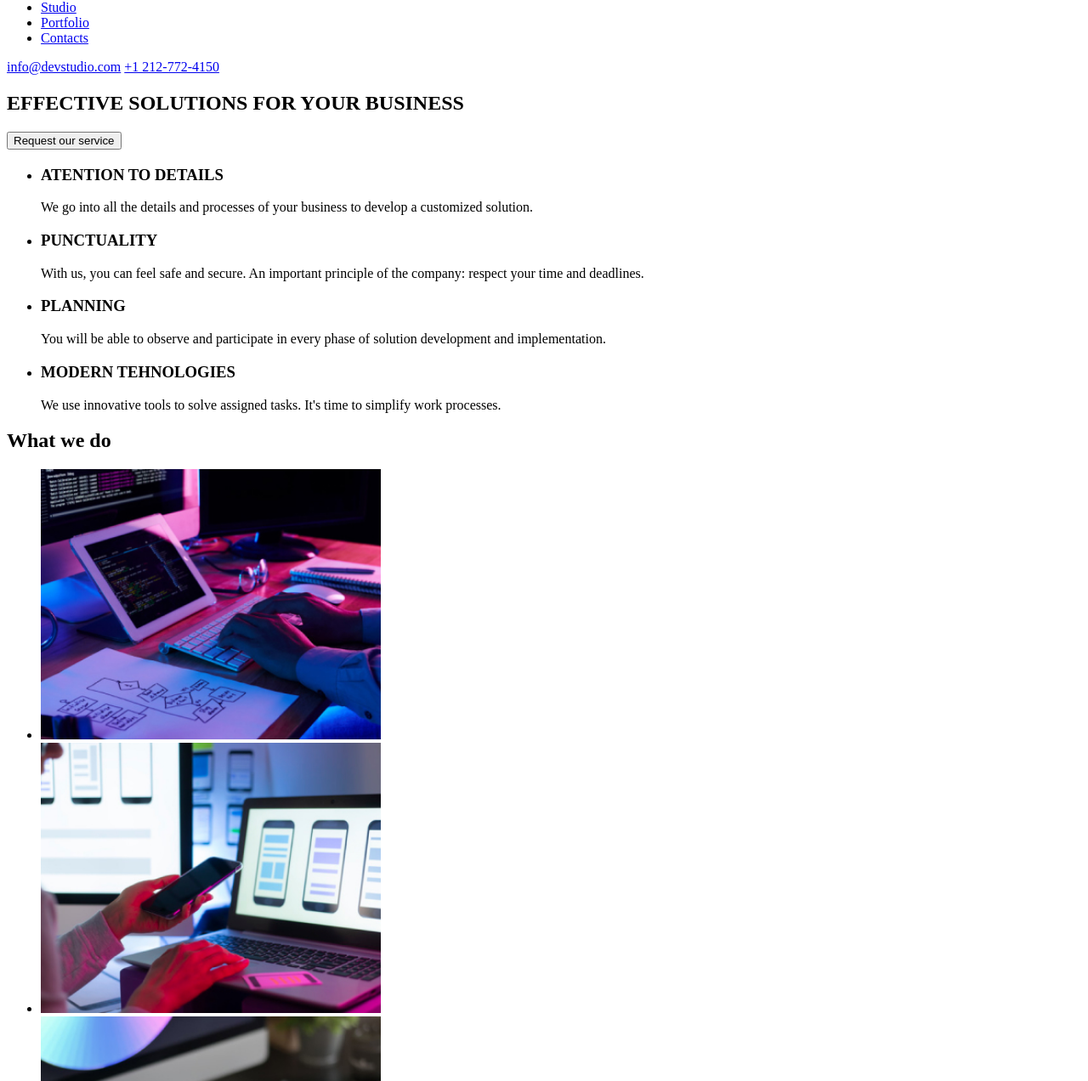
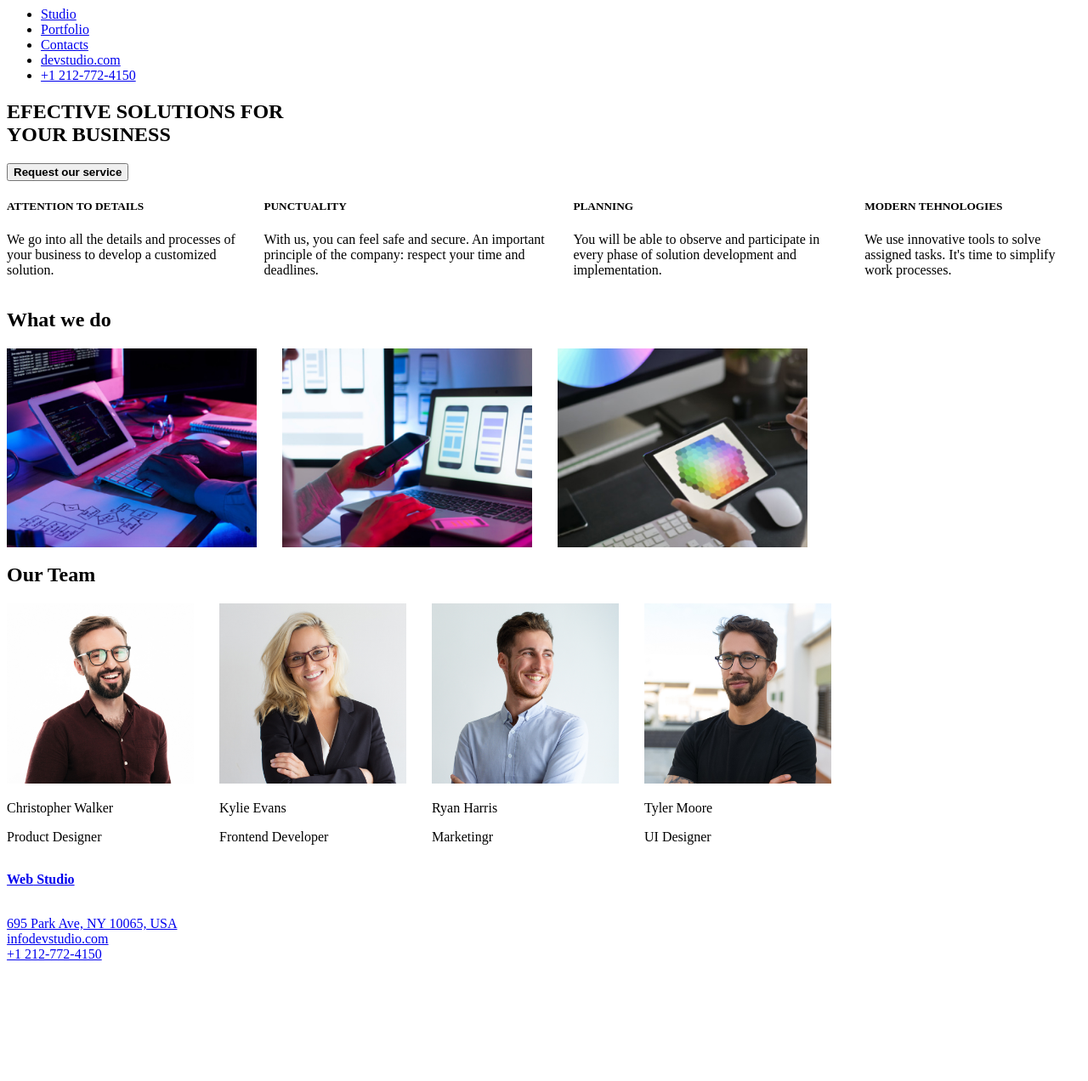
Before and after one commit to Pam0391/goit-markup-hw-002, a plain HTML site: page index.html in a window 1280 px wide. Shown: the part 42-1314 px from the top of the page at 85% size. After the commit the page ends 1182 px from the top, so only its background shows below. Drawn offline with Linux system fonts and the light colour scheme.

Commit message:
am adaugat fisier css
mai am de adaugat stiluri css

```diff
--- a/index.html
+++ b/index.html
@@ -4,97 +4,162 @@
     <title>goit-markup-hw-01</title>
     <meta charset="UTF-8">
     <meta name="viewport" content="width=device-width, initial-scale=1.0">
+    <link rel="preconnect" href="https://fonts.googleapis.com">
+    <link rel="preconnect" href="https://fonts.gstatic.com" crossorigin="">
+    <link href="https://fonts.googleapis.com/css2?family=Raleway:ital,wght@0,100..900;1,100..900&amp;family=Roboto:ital,wght@0,100;0,300;0,400;0,500;0,700;0,900;1,100;1,300;1,400;1,500;1,700;1,900&amp;display=swap" rel="stylesheet">
+    <link rel="stylesheet" href="./css/style.css">
 </head>
 <body>
     <!--Nav Bar-->
-    <header>
-        <a href="index.html">WebStudio</a>
-        <nav>
-          <ul>
-            <li><a href="studio.html" target="_blank">Studio</a></li>
-            <li><a href="portfolio.html" target="_blank">Portfolio</a></li>
-            <li><a href="contacts.html" target="_blank">Contacts</a></li>
-          </ul>
+    <header class="header">
+        <nav class="navigation>"
+            <div id="WebStudio">
+                <a href="WebStudio">
+                    <p>
+                        <b>
+                            <span class="header__logo__web">Web</span>
+                            Studio
+                        </b>
+                    </p>
+                </a>
+            </div>
         </nav>
-        <a href="mailto:info@devstudio.com">info@devstudio.com</a>
-        <a href="tel:+12127724150">+1 212-772-4150</a>
-      </header>
-      <main>
-        <!--Hero-->
-        <section>
-            <h1>EFFECTIVE SOLUTIONS FOR YOUR BUSINESS</h1>
-            <button type="button">Request our service</button>
-        </section>
-        <!--Skills-->
-        <section>
+        <div class="list">
             <ul>
                 <li>
-                    <h3>ATENTION TO DETAILS</h3>
-                    <p>We go into all the details and processes of your business to develop a customized solution.</p>
+                    <a href="index.html">
+                    <span class="second__list">Studio</span></a>
                 </li>
                 <li>
-                    <h3>PUNCTUALITY</h3>
-                    <p>With us, you can feel safe and secure. An important principle of the company: respect your time and deadlines.</p>
+                    <a href="portofolio.html">Portfolio</a>
                 </li>
                 <li>
-                    <h3>PLANNING</h3>
-                    <p>You will be able to observe and participate in every phase of solution development and implementation.</p>
+                    <a href="#Contacts">Contacts</a>
                 </li>
                 <li>
-                    <h3>MODERN TEHNOLOGIES</h3>
-                    <p>We use innovative tools to solve assigned tasks. It's time to simplify work processes.</p>
+                    <a href="mailto:info@devstudio.com" class="list__address">devstudio.com</a>
+                </li>
+                <li>
+                    <a href="tel:+12127724150" class="list__tel">+1 212-772-4150</a>
                 </li>
             </ul>
+        </div>
+    </header>
+    <!--Nucleu Pagina-->
+    <main id="Studio">
+        <section class="title">
+            <h1>EFECTIVE SOLUTIONS FOR<br>YOUR BUSINESS</h1>
+            <button type="button" class="button">
+                <b>Request our service</b>
+            </button>
+        </section>
+        <!--Hero section-->
+        <section>
+            <div style="display: flex; gap: 30px;" class="hero__section">
+                <!--Container 1-->
+                <div>
+                    <h5 class="hero__section__title">
+                        <b>ATTENTION TO DETAILS</b>
+                    </h5>
+                    <p class="hero__section__text">
+                        We go into all the details and processes of your business to develop a customized solution.
+                    </p>
+                </div>
+                <!--Container 2-->
+                <div>
+                    <h5 class="hero__section__title">
+                        <b>PUNCTUALITY</b>
+                    </h5>
+                    <p class="hero__section__text">
+                        With us, you can feel safe and secure. An important principle of the company: respect your time and deadlines.
+                    </p>
+                </div>
+                <!--Container 3-->
+                <div>
+                    <h5 class="hero__section__title">
+                        <b>PLANNING</b>
+                    </h5>
+                    <p class="hero__section__text">
+                        You will be able to observe and participate in every phase of solution development and implementation.
+                    </p>
+                </div>
+                <!--Container 4-->
+                <div>
+                    <h5 class="hero__section__title">
+                        <b>MODERN TEHNOLOGIES</b>
+                    </h5>
+                    <p class="hero__section__text">
+                        We use innovative tools to solve assigned tasks. It's time to simplify work processes.
+                    </p>
+                </div>
+            </div>
         </section>
         <!--What we do-->
         <section>
-            <h2>What we do</h2>
-            <ul>
-                <li>
-                    <img src="./images/img1.jpg" alt="hard work" width="400" />
-                </li>
-                <li>
-                    <img src="./images/img2.jpg" alt="mobile responsive" width="400" />
-                </li>
-                <li>
-                    <img src="./images/img3.jpg" alt="color adjustment" width="400" />
-                </li>
-            </ul>
+            <h2 class="what__we__do__title">
+                <b>What we do</b>
+            </h2>
+            <div style="display: flex; gap: 30px" class="what__we__do__images">
+                <img src="./images/img1.jpg" alt="hard work" width="294" />
+                <img src="./images/img2.jpg" alt="mobile responsive" width="294" />
+                <img src="./images/img3.jpg" alt="color adjustment" width="294" />
+            </div>
         </section>
         <!--Our team-->
-        <section>
-            <h2>Our Team</h2>
-            <ul>
-                <li>
-                    <img src="./images/img4.jpg" alt="Christopher Walker" width="400" /><br/>
-                    <span>Christopher Walker</span><br/>
-                    <em>Product Designer</em>
-                </li>
-                <li>
-                    <img src="./images/img5.jpg" alt="Kylie Evans" width="400" /><br/>
-                    <span>Kylie Evans</span><br/>
-                    <em>Frontend Developer</em>
-                </li>
-                <li>
-                    <img src="./images/img6.jpg" alt="Ryan Harris" width="400" /><br/>
-                    <span>Ryan Harris</span><br/>
-                    <em>Marketing</em>
-                </li>
-                <li>
-                    <img src="./images/img7.jpg" alt="Tyler Moore" width="400" /><br/>
-                    <span>Tyler Moore</span><br/>
-                    <em>UI Designer</em>
-                </li>
-            </ul>
+        <section class="our__team">
+            <h2 class="our__team__title">
+                <b>Our Team</b>
+            </h2>
+            <!--Container cu informatii despre membri-->
+            <div style="display: flex; gap: 30px">
+                <!--Container 1-->
+                <div class="container__1">
+                    <img src="./images/img4.jpg" alt="Christopher Walker" width="220">
+                    <p class="container__title">Christopher Walker</p>
+                    <p class="container__subtitle">Product Designer</p>
+                </div>
+                <!--Container 2-->
+                <div class="container__2">
+                    <img src="./images/img5.jpg" alt="Kylie Evans" width="220">
+                    <p class="container__title">Kylie Evans</p>
+                    <p class="container__subtitle">Frontend Developer</p>
+                </div>
+                <!--Container 3-->
+                <div class="container__3">
+                    <img src="./images/img6.jpg" alt="Ryan Harris" width="220">
+                    <p class="container__title">Ryan Harris</p>
+                    <p class="container__subtitle">Marketingr</p>
+                </div>
+                <!--Container 4-->
+                <div class="container__4">
+                    <img src="./images/img7.jpg" alt="Tyler Moore" width="220">
+                    <p class="container__title">Tyler Moore</p>
+                    <p class="container__subtitle">UI Designer</p>
+                </div>
+            </div>
         </section>
-      </main>
-      <!--Footer-->
-      <footer>
-        <a href="index.html">WebStudio</a>
-        <address>695 Park Ave, NY 10065, USA</address>
-        <a href="mailto:info@devstudio.com">info@devstudio.com</a>
-        <a href="tel:+12127724150">+12127724150</a>
+    </main>
+      <!--Footer section-->
+      <footer class="footer">
+        <div>
+            <a id="footer__logo" href="#">
+                <p>
+                    <b>
+                        <span class="footer__logo__web">Web</span>
+                        Studio
+                    </b>
+                </p>
+            </a>
+        </div>
+        <div id="Contacts">
+            <br class="footer__address">
+                <a class="footer__address__map" href="https://www.mapquest.com/us/ny/new-york/10065-5024/695-park-ave-40.76874,-73.96518">695 Park Ave, NY 10065, USA</a>
+                <br>
+                <a href="mailto:info@devstudio.com">infodevstudio.com</a>
+                <br>
+                <a href="tel:+12127724150">+1 212-772-4150</a>
+            </address>
+        </div>
       </footer>
-      <!-- <script src="main" async defer> -->
 </body>
 </html>
```
Also changed, not shown: portofolio.html (added, +165 -0 lines), css/style.css (added), images/img10.jpg (added), images/img11.jpg (added), images/img12.jpg (added), images/img13.jpg (added), images/img14.jpg (added), images/img15.jpg (added), images/img16.jpg (added), images/img8.jpg (added), images/img9.jpg (added).
